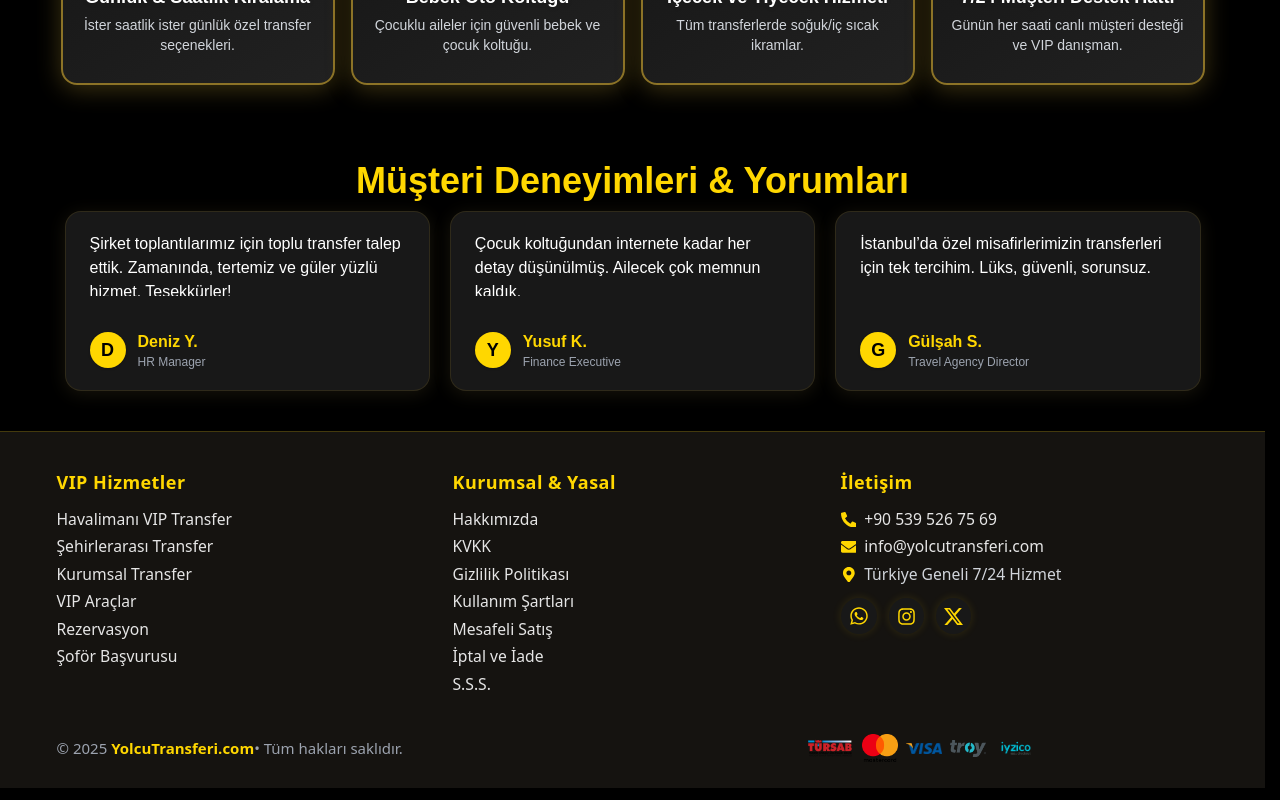
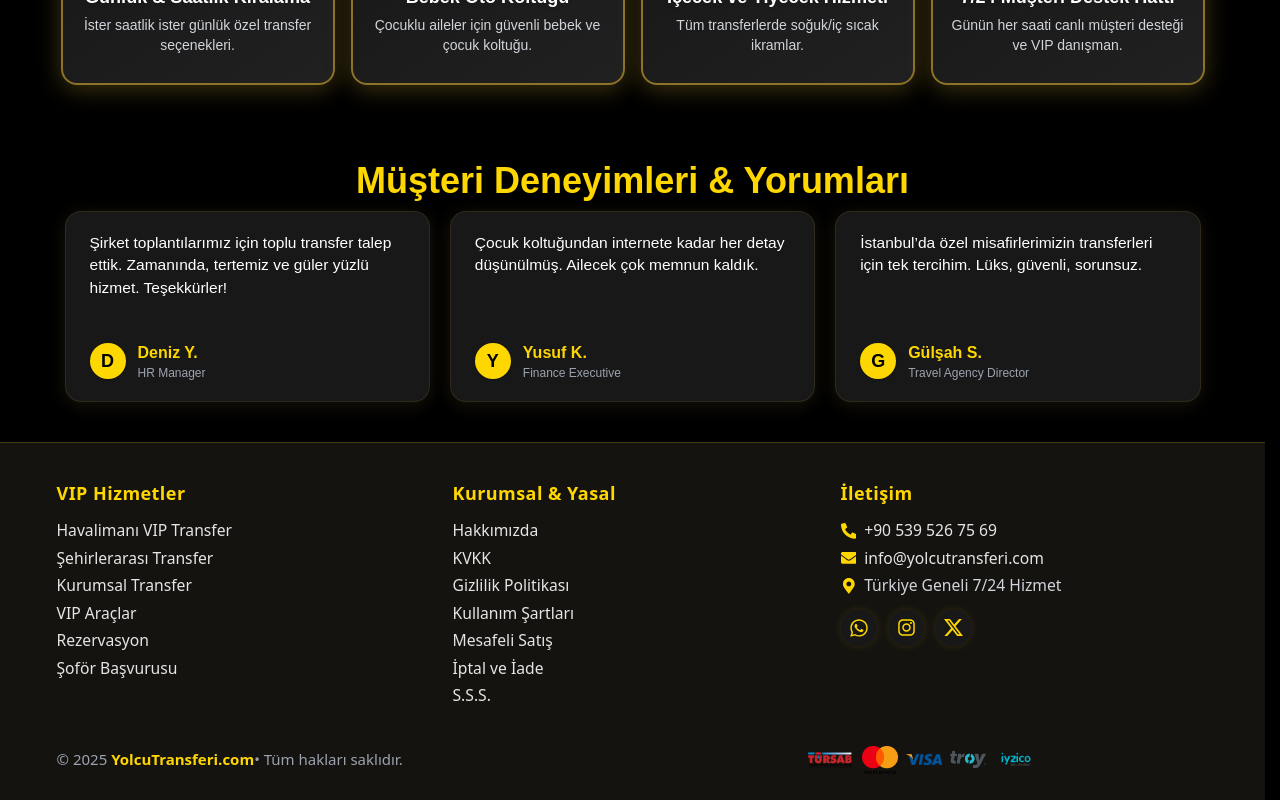
Before and after one commit to haliltayfur/yolcutransferi, a Next.js app: page / in a window 1280 px wide. Shown: the part 2650-3450 px from the top of the page. Built offline with nearby package versions, Linux system fonts and the light colour scheme.

Commit message:
Update TestimonialsSlider.jsx

```diff
--- a/components/TestimonialsSlider.jsx
+++ b/components/TestimonialsSlider.jsx
@@ -1,14 +1,13 @@
 // === Dosya: components/TestimonialsSlider.jsx ===
 
 "use client";
-
 import { useState, useEffect } from "react";
 import { testimonials } from "../data/testimonials";
 
 function useIsMobile() {
   const [isMobile, setIsMobile] = useState(false);
   useEffect(() => {
-    const onResize = () => setIsMobile(window.innerWidth < 900); // 900px altını mobile gibi ele al
+    const onResize = () => setIsMobile(window.innerWidth < 900);
     onResize();
     window.addEventListener("resize", onResize);
     return () => window.removeEventListener("resize", onResize);
@@ -57,21 +56,21 @@ export default function TestimonialsSlider() {
             key={idx}
             className="bg-[#181818] border border-gold/20 rounded-2xl px-6 py-5 shadow flex flex-col justify-between max-w-sm w-full transition-all"
             style={{
-              minHeight: isMobile ? 275 : 180, // %75 artırıldı
-              maxHeight: isMobile ? 330 : 230,
-              height: isMobile ? 275 : 180,
+              minHeight: isMobile ? 320 : 190,
+              maxHeight: isMobile ? 420 : 260,
+              height: "auto",
               boxShadow: "0 3px 18px #bfa65820",
             }}
           >
             <p
-              className="text-base font-medium mb-4"
+              className="text-[0.97rem] font-medium mb-4"
               style={{
-                lineHeight: "1.5em",
-                height: isMobile ? "6.7em" : "4em", // 4-5 satır sığar
+                lineHeight: "1.45em",
+                height: isMobile ? "10em" : "5.5em", // mobilde ~7 satıra kadar izin ver
                 overflow: "hidden",
                 textOverflow: "ellipsis",
                 display: "-webkit-box",
-                WebkitLineClamp: isMobile ? 5 : 3,
+                WebkitLineClamp: isMobile ? 7 : 4,
                 WebkitBoxOrient: "vertical",
               }}
             >
@@ -90,14 +89,13 @@ export default function TestimonialsSlider() {
         ))}
       </div>
       <style jsx>{`
-        @media (max-width: 640px) {
-          .text-4xl { font-size: 1.4rem !important; }
-          .max-w-sm { max-width: 98vw !important; }
-          .px-6 { padding-left: 10px !important; padding-right: 10px !important; }
+        @media (max-width: 700px) {
+          .max-w-sm { max-width: 99vw !important; }
+          .px-6 { padding-left: 7px !important; padding-right: 7px !important; }
         }
         @media (max-width: 400px) {
           .text-4xl { font-size: 1.13rem !important; }
-          .px-6 { padding-left: 6px !important; padding-right: 6px !important; }
+          .px-6 { padding-left: 4px !important; padding-right: 4px !important; }
         }
       `}</style>
     </section>
```
